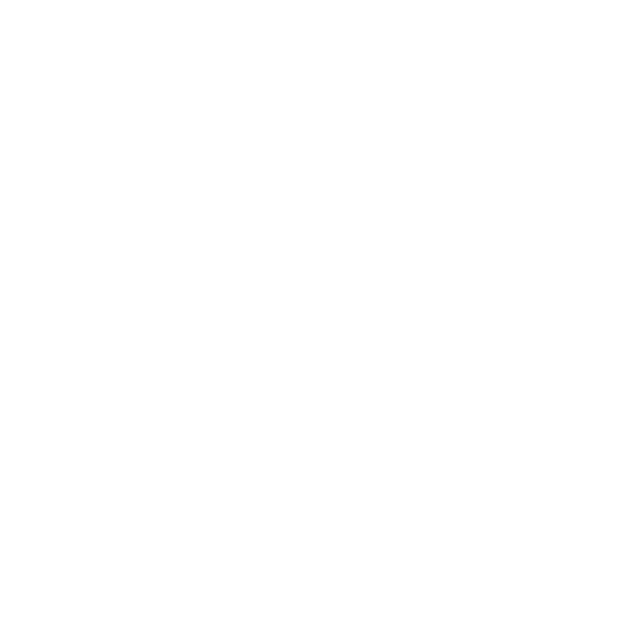
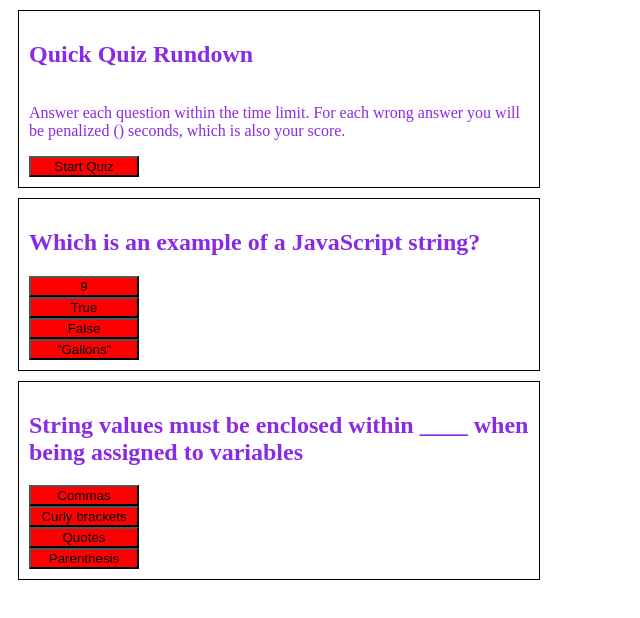
Before and after one commit to Arms-like-trees/Challenge-4, a plain HTML site: page index.html in a window 1280 px wide. Shown: the whole page, without its empty margins (0-640 px from the left). Drawn offline with Linux system fonts and the light colour scheme.

Commit message:
start setting up question quiz

```diff
--- /dev/null
+++ b/Assets/style.css
@@ -0,0 +1,17 @@
+
+.text-box {
+    border: 1px black solid;
+    margin: 10px;
+    padding: 10px;
+    max-width: 500px;
+    color: blueviolet;
+    display:flex;
+    flex-direction:column;
+    justify-content: center;
+
+}
+
+button {
+    max-width: 110px;
+    background-color: red;
+}
--- a/index.html
+++ b/index.html
@@ -4,9 +4,31 @@
     <meta charset="UTF-8">
     <meta http-equiv="X-UA-Compatible" content="IE=edge">
     <meta name="viewport" content="width=device-width, initial-scale=1.0">
-    <title>Document</title>
+    <link rel="stylesheet" href="./Assets/style.css" />
+    <title>JavaScript Quiz Challenge</title>
 </head>
 <body>
+    <div class="text-box" id="Start">
+        <h2>Quick Quiz Rundown</h2>
+        <p>
+            Answer each question within the time limit.  For each wrong answer you will be penalized () seconds, which is also your score.
+        </p>
+        <button>Start Quiz</button>
+    </div>
+    <div class="text-box" id="Q1">
+        <h2>Which is an example of a JavaScript string?</h2>
+        <button>9</button>
+        <button>True</button>
+        <button>False</button>
+        <button>"Gallons"</button>
+    </div>
+    <div class="text-box" id="Q2">
+        <h2>String values must be enclosed within ____ when being assigned to variables</h2>
+        <button>Commas</button>
+        <button>Curly brackets</button>
+        <button>Quotes</button>
+        <button>Parenthesis</button>
+    </div>
 
 </body>
 </html>
```
